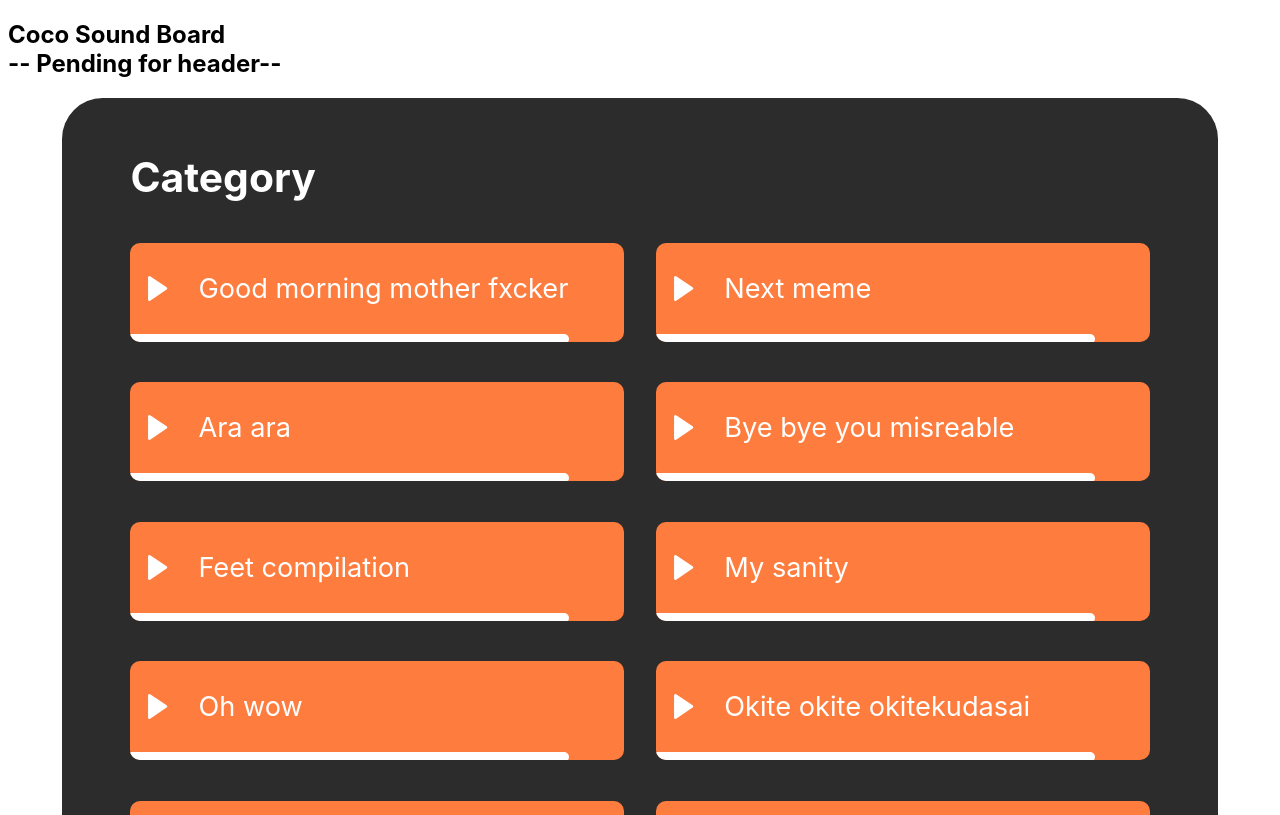
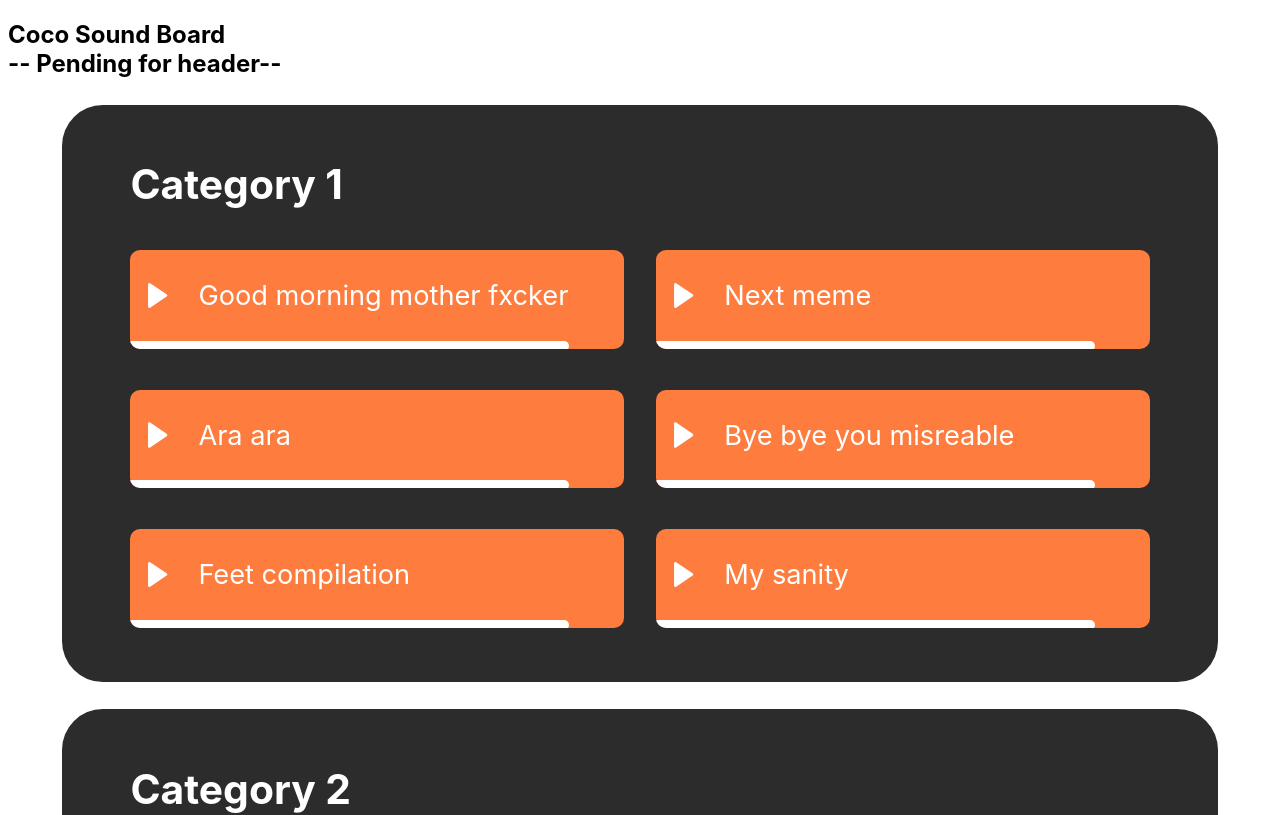
Before and after one commit to Kaichou-Project/kaichou-graduation, a Next.js app in the folder packages/frontend/: page /sound-board in a window 1280 px wide. Shown: the top 815 px of the page. Built offline with nearby package versions, Linux system fonts and the light colour scheme.

Commit message:
add sound categories

```diff
--- a/packages/frontend/components/SoundCard.tsx
+++ b/packages/frontend/components/SoundCard.tsx
@@ -1,4 +1,5 @@
 import React, { useState } from 'react'
+import soundInfo from '../interfaces/soundInfo'
 import styles from '../styles/SoundBoard.module.scss'
 
 let audio: HTMLAudioElement
@@ -30,7 +31,8 @@ function playAudio(url: string) {
   })
 }
 
-export default function SoundCard({ title, url }) {
+export default function SoundCard(props: soundInfo) {
+  const { title, url } = props
   const [isPlaying, setIsPlaying] = useState(false)
   return (
     <div
--- a/packages/frontend/components/SoundCardList.tsx
+++ b/packages/frontend/components/SoundCardList.tsx
@@ -1,16 +1,14 @@
 import React from 'react'
 import SoundCard from './SoundCard'
-import soundInfo from '../interfaces/soundInfo'
 import styles from '../styles/SoundBoard.module.scss'
+import soundCategory from '../interfaces/soundCategory'
 
-export default function SoundCardList(props: { list: soundInfo[] }) {
-  const cards = props.list.map(({ title, url }, i) => (
-    <SoundCard key={i} title={title} url={url} />
-  ))
+export default function SoundCardList(props: soundCategory) {
+  const cards = props.list.map((sound, i) => <SoundCard key={i} {...sound} />)
 
   return (
     <div className={styles.container}>
-      <h2>Category</h2>
+      <h2>{props.name}</h2>
       <div className={styles.grid}>{cards}</div>
     </div>
   )
--- /dev/null
+++ b/packages/frontend/interfaces/soundCategory.ts
@@ -0,0 +1,6 @@
+import soundInfo from './soundInfo'
+
+export default interface soundCategory {
+  name: string
+  list: soundInfo[]
+}
--- a/packages/frontend/pages/sound-board.tsx
+++ b/packages/frontend/pages/sound-board.tsx
@@ -1,8 +1,11 @@
 import React from 'react'
 import SoundCardList from '../components/SoundCardList'
-import soundInfo from '../interfaces/soundInfo'
+import soundCategory from '../interfaces/soundCategory'
 
-const soundList: soundInfo[] = [
+const soundCategoryList: soundCategory[] = [
+  {
+    name: 'Category 1',
+    list: [
       {
         title: 'Good morning mother fxcker',
         url: '/sounds/coco-good-morning-mother-fxcker.mp3',
@@ -27,6 +30,11 @@ const soundList: soundInfo[] = [
         title: 'My sanity',
         url: '/sounds/kiryu-coco-my-sanity.mp3',
       },
+    ],
+  },
+  {
+    name: 'Category 2',
+    list: [
       {
         title: 'Oh wow',
         url: '/sounds/kiryu-coco-oh-wow.mp3',
@@ -43,6 +51,8 @@ const soundList: soundInfo[] = [
         title: 'Shut up u son of a',
         url: '/sounds/coco_shut_up_son_of_a.mp3',
       },
+    ],
+  },
 ]
 
 export default function SoundBoard() {
@@ -53,7 +63,9 @@ export default function SoundBoard() {
         <br />
         -- Pending for header--{' '}
       </h2>
-      <SoundCardList list={soundList} />
+      {soundCategoryList.map((soundCategory, i) => (
+        <SoundCardList key={i} {...soundCategory} />
+      ))}
     </>
   )
 }
--- a/packages/frontend/styles/SoundBoard.module.scss
+++ b/packages/frontend/styles/SoundBoard.module.scss
@@ -1,25 +1,25 @@
 .container {
-  background: #2C2C2C;
+  background: #2c2c2c;
   padding: 2em 2.5em;
-  margin: 0 2em;
+  margin: 1em 2em;
   border-radius: 1.5em;
   font-size: 1.7rem;
-  color:white;
+  color: white;
 
   h2 {
     margin-top: 0;
-    margin-bottom: 1em;;
+    margin-bottom: 1em;
   }
 }
 
 .grid {
   display: grid;
-  grid-template-columns: repeat( auto-fit, minmax(12em, 1fr) );
+  grid-template-columns: repeat(auto-fit, minmax(12em, 1fr));
   grid-gap: 1.5em 1.2em;
 }
 
 .card {
-  background: #FE7D3E;
+  background: #fe7d3e;
   aspect-ratio: 5;
   border-radius: 10px;
   overflow: hidden;
```
Also changed, not shown: packages/frontend/interfaces/soundInfo.ts (renamed from packages/frontend/interfaces/soundInfo.tsx). Lines whose indentation alone changed are shown as unchanged.
